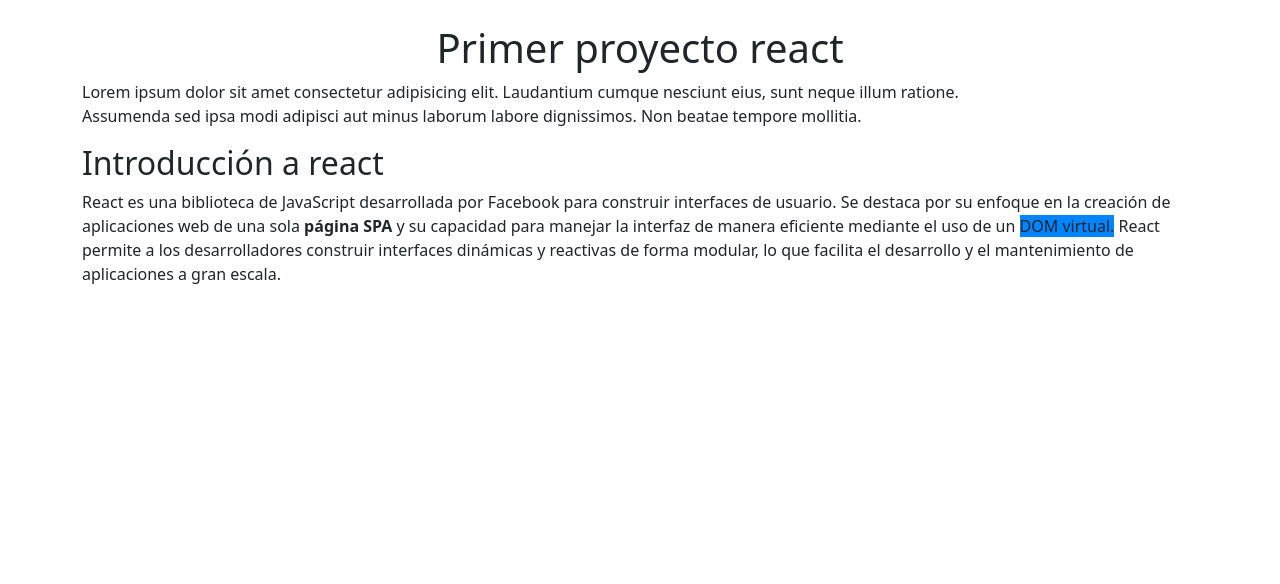
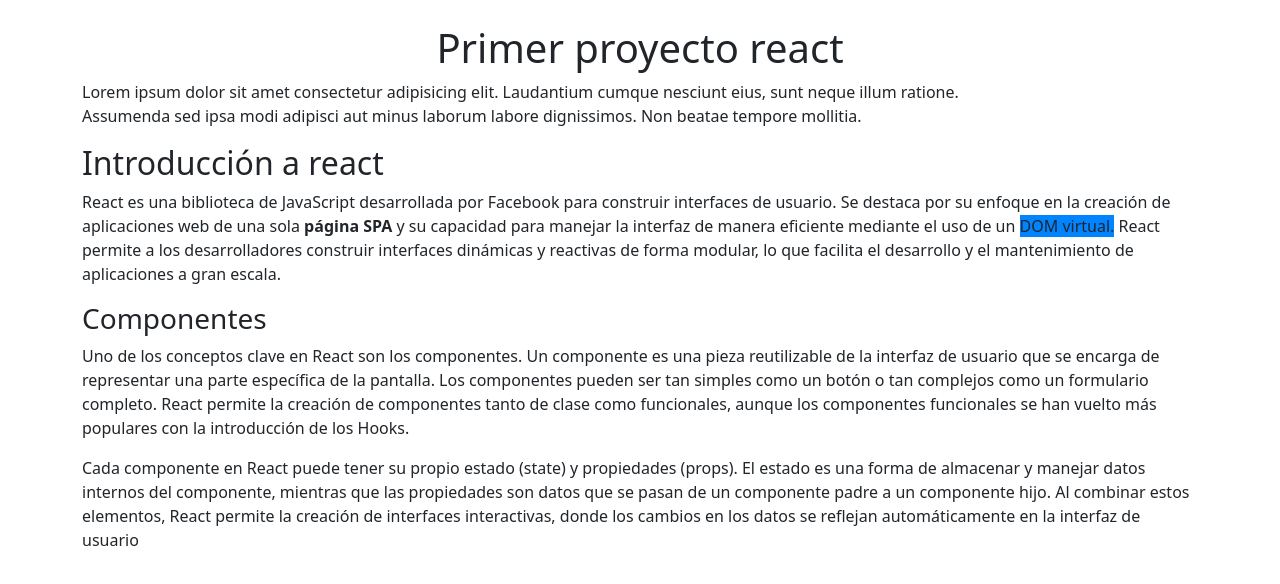
Before and after one commit to G1U5/contadorReact, a React (Vite) app: page / in a window 1280 px wide. Shown: the top 584 px of the page. Built offline with nearby package versions, Linux system fonts and the light colour scheme.

Commit message:
agregamos el maquetado del componente teoria

```diff
--- a/src/components/Informacion.jsx
+++ b/src/components/Informacion.jsx
@@ -1,3 +1,5 @@
+import Texto from "./Texto";
+
 const Informacion = () => {
   // Aqui agrego la mayor parte de logica
 
@@ -8,12 +10,14 @@
       <p>
         React es una biblioteca de JavaScript desarrollada por Facebook para
         construir interfaces de usuario. Se destaca por su enfoque en la
-        creación de aplicaciones web de una sola <strong>página SPA</strong> y su capacidad para
-        manejar la interfaz de manera eficiente mediante el uso de un <span className="textoResaltado">DOM
-        virtual.</span> React permite a los desarrolladores construir interfaces
-        dinámicas y reactivas de forma modular, lo que facilita el desarrollo y
-        el mantenimiento de aplicaciones a gran escala.
+        creación de aplicaciones web de una sola <strong>página SPA</strong> y
+        su capacidad para manejar la interfaz de manera eficiente mediante el
+        uso de un <span className="textoResaltado">DOM virtual.</span> React
+        permite a los desarrolladores construir interfaces dinámicas y reactivas
+        de forma modular, lo que facilita el desarrollo y el mantenimiento de
+        aplicaciones a gran escala.
       </p>
+      <Texto></Texto>
     </section>
   );
 };
--- /dev/null
+++ b/src/components/Texto.jsx
@@ -0,0 +1,27 @@
+const Texto = () => {
+  return (
+    <article>
+      <h3>Componentes</h3>
+      <p>
+        Uno de los conceptos clave en React son los componentes. Un componente
+        es una pieza reutilizable de la interfaz de usuario que se encarga de
+        representar una parte específica de la pantalla. Los componentes pueden
+        ser tan simples como un botón o tan complejos como un formulario
+        completo. React permite la creación de componentes tanto de clase como
+        funcionales, aunque los componentes funcionales se han vuelto más
+        populares con la introducción de los Hooks.
+      </p>
+      <p>
+        Cada componente en React puede tener su propio estado (state) y
+        propiedades (props). El estado es una forma de almacenar y manejar datos
+        internos del componente, mientras que las propiedades son datos que se
+        pasan de un componente padre a un componente hijo. Al combinar estos
+        elementos, React permite la creación de interfaces interactivas, donde
+        los cambios en los datos se reflejan automáticamente en la interfaz de
+        usuario
+      </p>
+    </article>
+  );
+};
+
+export default Texto;
```
